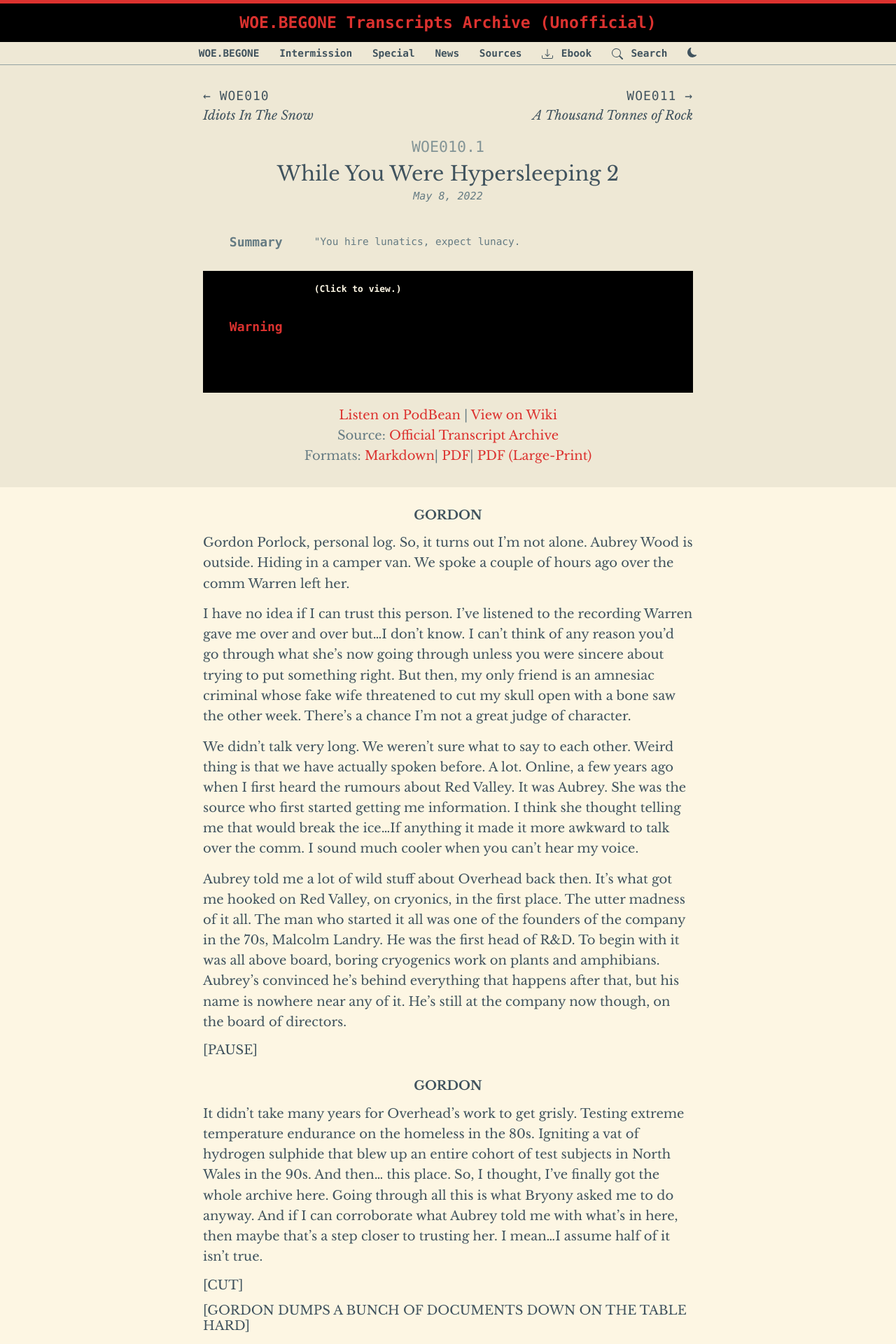
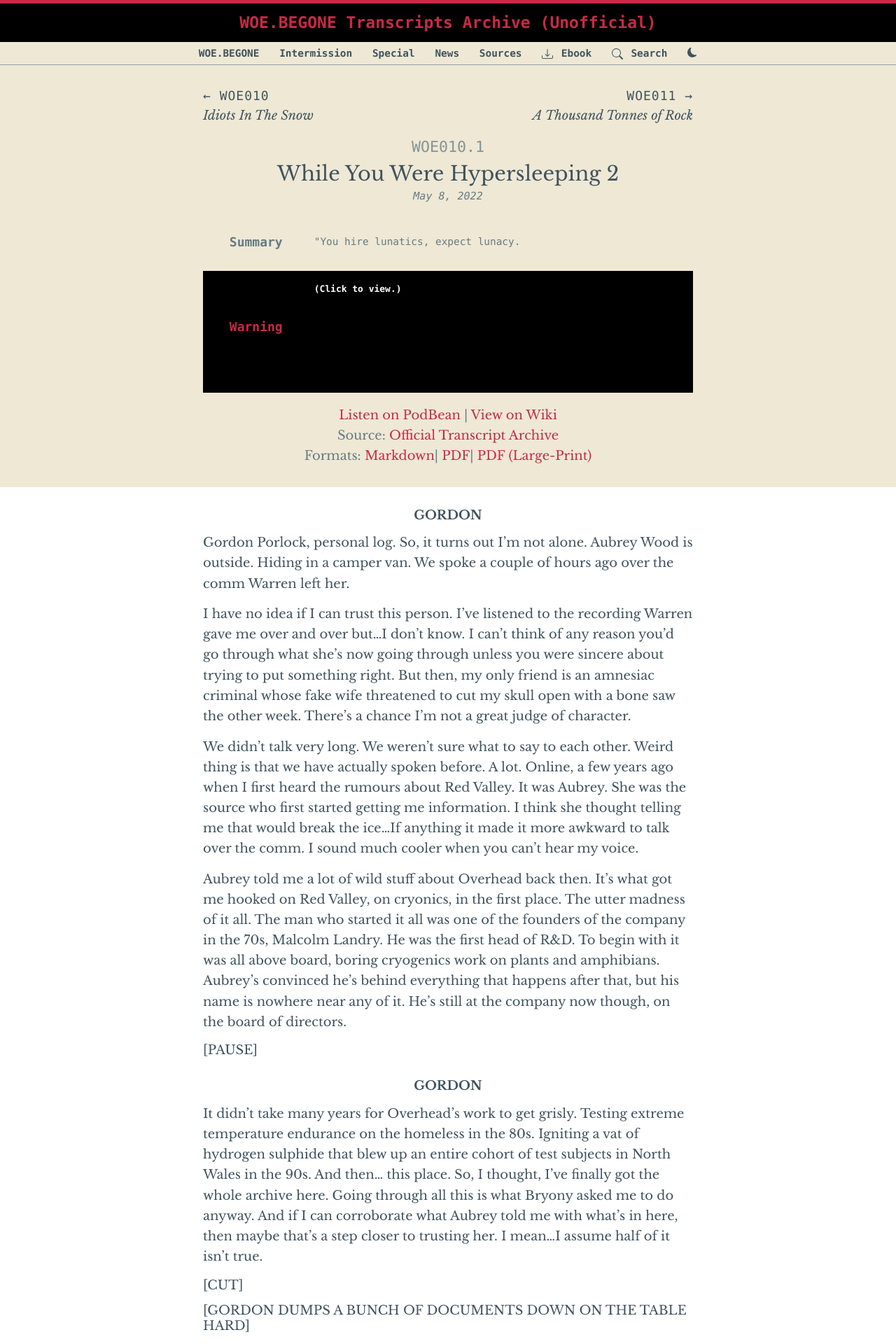
Before and after one commit to spooky-james/unofficial-woe.begone-transcripts, a Jekyll site: the page built from _posts/2022-05-08-010.1.md, in a window 1280 px wide. Shown: the top 1920 px of the page at 70% size. Built offline with Jekyll 4.4.1, drawn with Linux system fonts in a browser that asks for light colours.

Commit message:
Update main.scss

```diff
--- a/css/main.scss
+++ b/css/main.scss
@@ -21,10 +21,10 @@
 $base15:  #a3aeac;
 $base16:  #b3bbb7;
 $base2:   #eee8d5;
-$base3:   #fdf6e3; // lightest
+$base3:   #ffffff; // lightest
 $yellow:  #b58900;
 $orange:  #cb4b16;
-$red:     #dc322f;
+$red:     #C82A46;
 $base4:   #dc322f;
 $magenta: #d33682;
 $violet:  #6c71c4;
```
